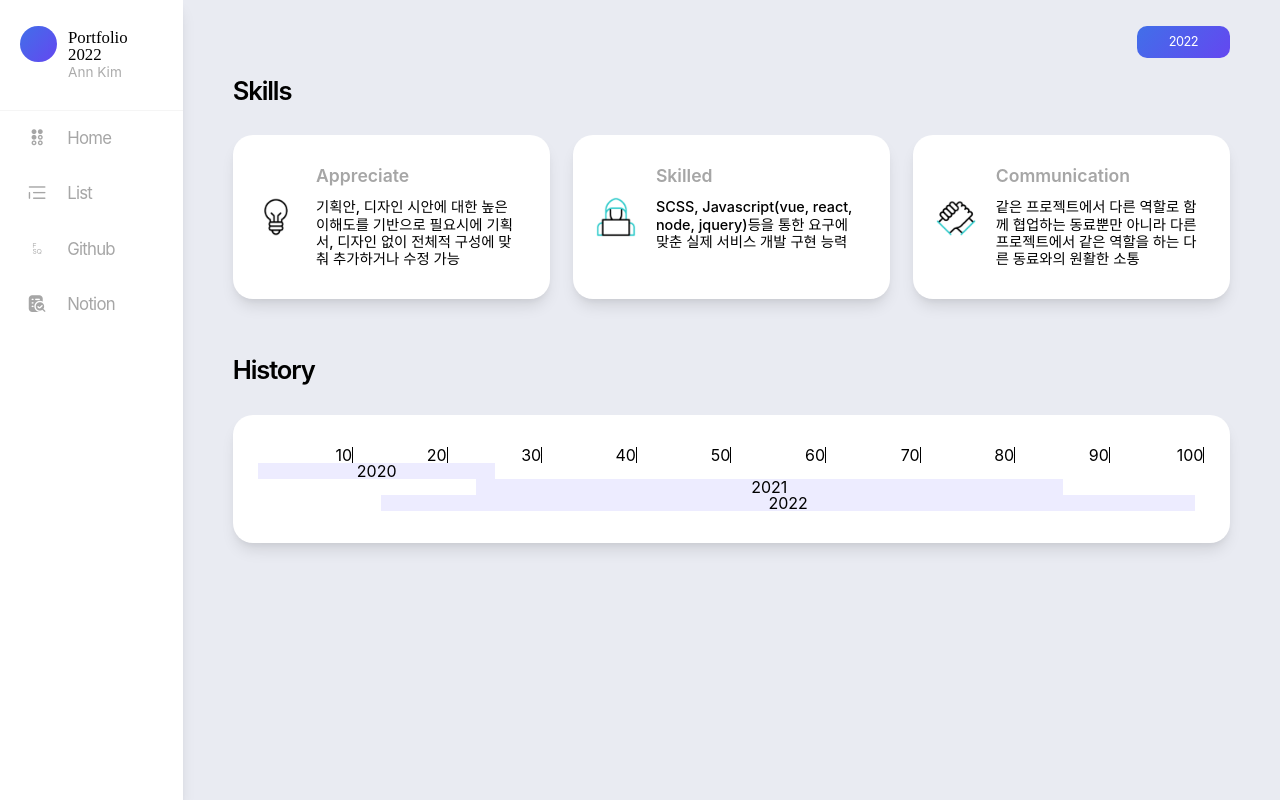
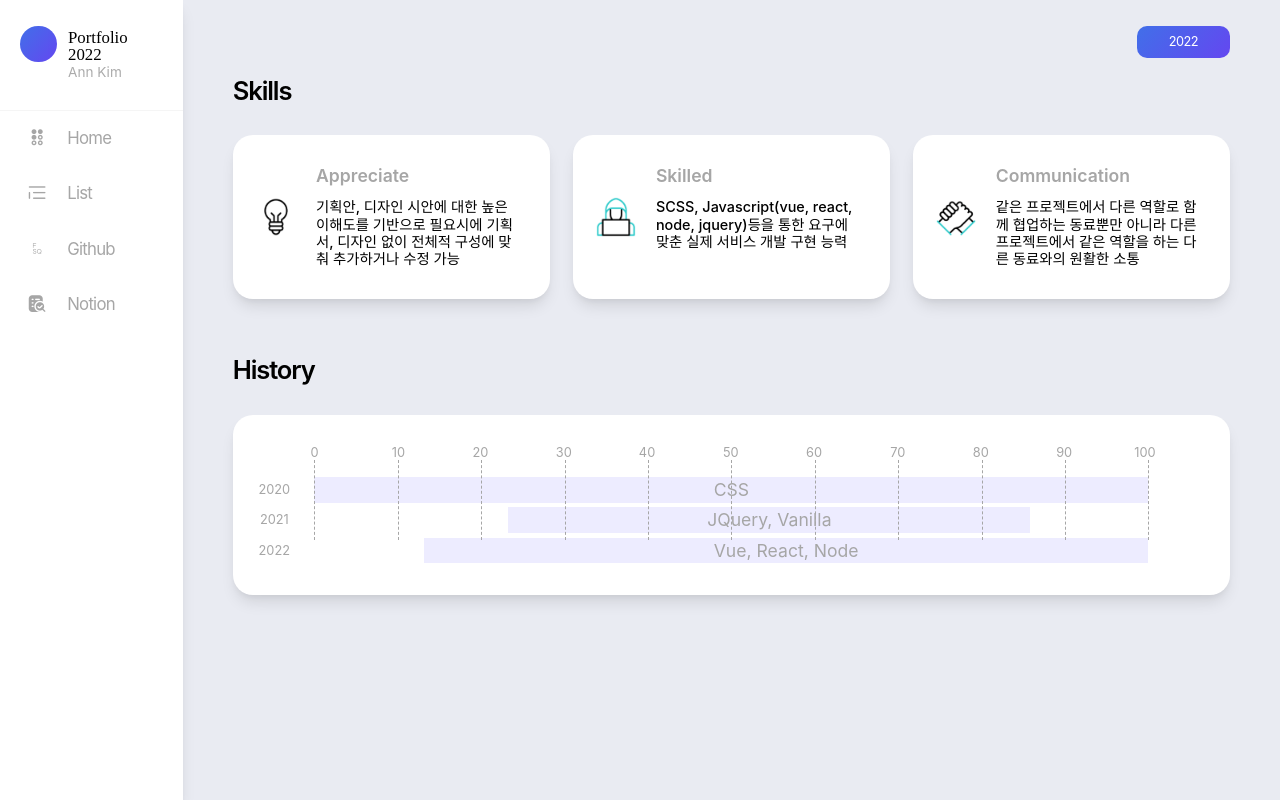
Before and after one commit to annkim7/portfolio2022, a React (Create React App) app in the folder portfolio2022/: page / in a window 1280 px wide. Built offline with nearby package versions, Linux system fonts and the light colour scheme; a web font is replaced by a local one.

Commit message:
history style

```diff
--- a/portfolio2022/src/App.js
+++ b/portfolio2022/src/App.js
@@ -26,22 +26,16 @@ function App() {
           <div class="content">
               <div class="full-box">
                 <article class="chart-box">
-                  <ul class="x-axis">
-                    <li>10</li>
-                    <li>20</li>
-                    <li>30</li>
-                    <li>40</li>
-                    <li>50</li>
-                    <li>60</li>
-                    <li>70</li>
-                    <li>80</li>
-                    <li>90</li>
-                    <li>100</li>
-                  </ul>
-                  <ul class="chart-list">
+                  <ul class="x-axis">{ Xaxis() }</ul>
+                  <ul class="y-axis">
                     <li>2020</li>
                     <li>2021</li>
                     <li>2022</li>
+                  </ul>
+                  <ul class="chart-list">
+                    <li>CSS</li>
+                    <li>JQuery, Vanilla</li>
+                    <li>Vue, React, Node</li>
                   </ul>
                 </article>
 
@@ -53,4 +47,12 @@ function App() {
   );
 }
 
+function Xaxis(){
+  var array = [];
+  for(var i = 0; i<10; i++){
+    array.push(<li></li>);
+  }
+  return array;
+}
+
 export default App;
--- a/portfolio2022/src/style/style.scss
+++ b/portfolio2022/src/style/style.scss
@@ -188,22 +188,75 @@ section ~ section{
     @include shadowBox;
 }
 
+
+.chart-box{
+    position: relative;
+    padding:0 3.5rem;
+    font-size: 0.8rem;
+    color:$grayLight;
+    .y-axis{
+        position: absolute;
+        top:1.6rem;
+        left:0;
+        li{
+            margin-top:0.3rem;
+            line-height: 1.6rem;
+        }
+    }
+}
+
 .chart-box .x-axis{
     display: grid;
+    position: relative;
     grid-template-columns: repeat(10, 1fr);
+    font-size: 0.8rem;
+    color:$grayLight;
     text-align: right;
+    &:before{
+        @include bef;
+        top: 0.85rem;
+        height:500%;
+        border-left:1px dashed $grayLight;
+    }
+    &:after{
+        @include bef;
+        width:1px;
+        left: -0.25rem;
+        content: '0';
+    }
     li{
-        border-right: 1px solid #000;
+        position: relative;
+        height:1rem;
+        &:before{
+            @include bef;
+            top: 0.85rem;
+            height:500%;
+            border-right:1px dashed $grayLight;
+        }
+        &:after{
+            @include bef;
+            left: 0.45rem;
+            content: '';
+        }
+    }
+    @for $i from 1 to 11{
+        li:nth-of-type(#{$i}):after{
+            content:'#{$i*10}';
+        }
     }
 
 }
 
+
 .chart-box .chart-list{
     display: grid;
-    grid-template-columns: repeat(100, 1fr);
-    grid-auto-flow: column dense;
+    margin-top:0.6rem;
+    grid-template-columns: repeat(99, 1fr);
+    font-size: 1.1rem;
+    line-height: 1.6rem;
     li{
-        grid-column: 1 / 26;
+        margin-top:0.3rem;
+        grid-column: 1 / 100;
         background: $purpleVeryLight;
     }
     li:nth-of-type(2){
```
